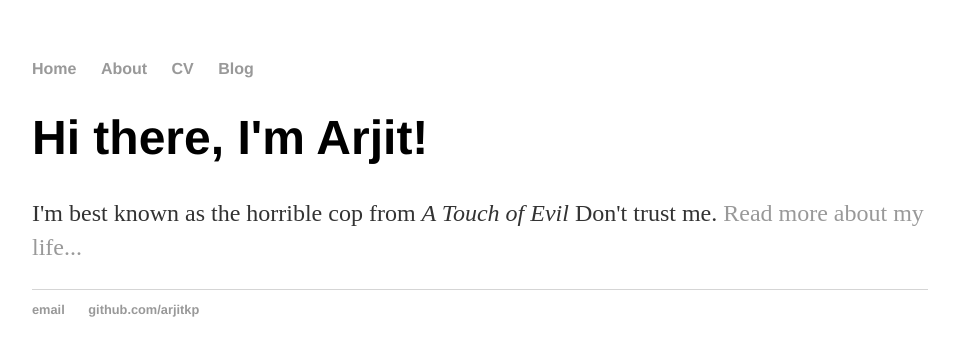
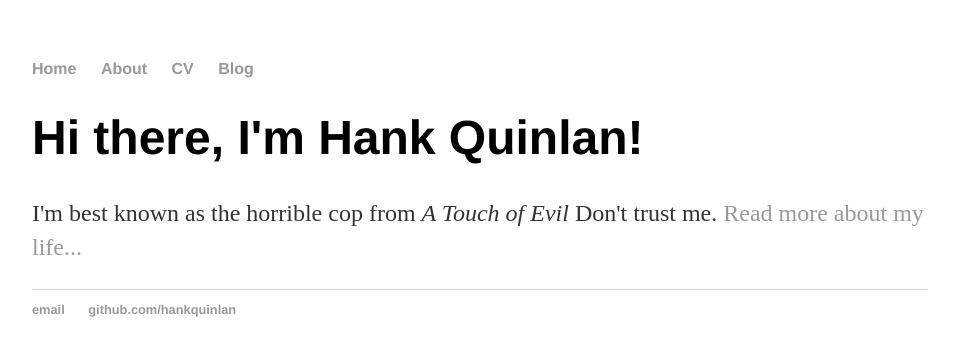
Before and after one commit to manuelvarzen/arjitkp.github.io, a Jekyll site: the page built from index.html, in a window 1280 px wide. Shown: the top 356 px of the page, without its empty margins (160-1115 px from the left). Built offline with Jekyll 4.4.1, drawn with Linux system fonts in a browser that asks for light colours.

Commit message:
Update index.html

```diff
--- a/index.html
+++ b/index.html
@@ -1,30 +1,8 @@
-<!DOCTYPE html>
-<html>
-	<head>
-		<title>Arjit Kapoor, Do try to create stuff</title>
-		<!-- link to main stylesheet -->
-		<link rel="stylesheet" type="text/css" href="/css/main.css">
-	</head>
-	<body>
-		<nav>
-    		<ul>
-        		<li><a href="/">Home</a></li>
-	        	<li><a href="/about">About</a></li>
-        		<li><a href="/cv">CV</a></li>
-        		<li><a href="/blog">Blog</a></li>
-    		</ul>
-		</nav>
-		<div class="container">
-    		<div class="blurb">
-        		<h1>Hi there, I'm Arjit!</h1>
-				<p>I'm best known as the horrible cop from <em>A Touch of Evil</em> Don't trust me. <a href="/about">Read more about my life...</a></p>
-    		</div><!-- /.blurb -->
-		</div><!-- /.container -->
-		<footer>
-    		<ul>
-        		<li><a href="mailto:arjitkp@gmail.com">email</a></li>
-        		<li><a href="https://github.com/arjitkp">github.com/arjitkp</a></li>
-			</ul>
-		</footer>
-	</body>
-</html>
+---
+layout: default
+title: Hank Quinlan, Horrible Cop
+---
+<div class="blurb">
+	<h1>Hi there, I'm Hank Quinlan!</h1>
+	<p>I'm best known as the horrible cop from <em>A Touch of Evil</em> Don't trust me. <a href="/about">Read more about my life...</a></p>
+</div><!-- /.blurb -->
```
